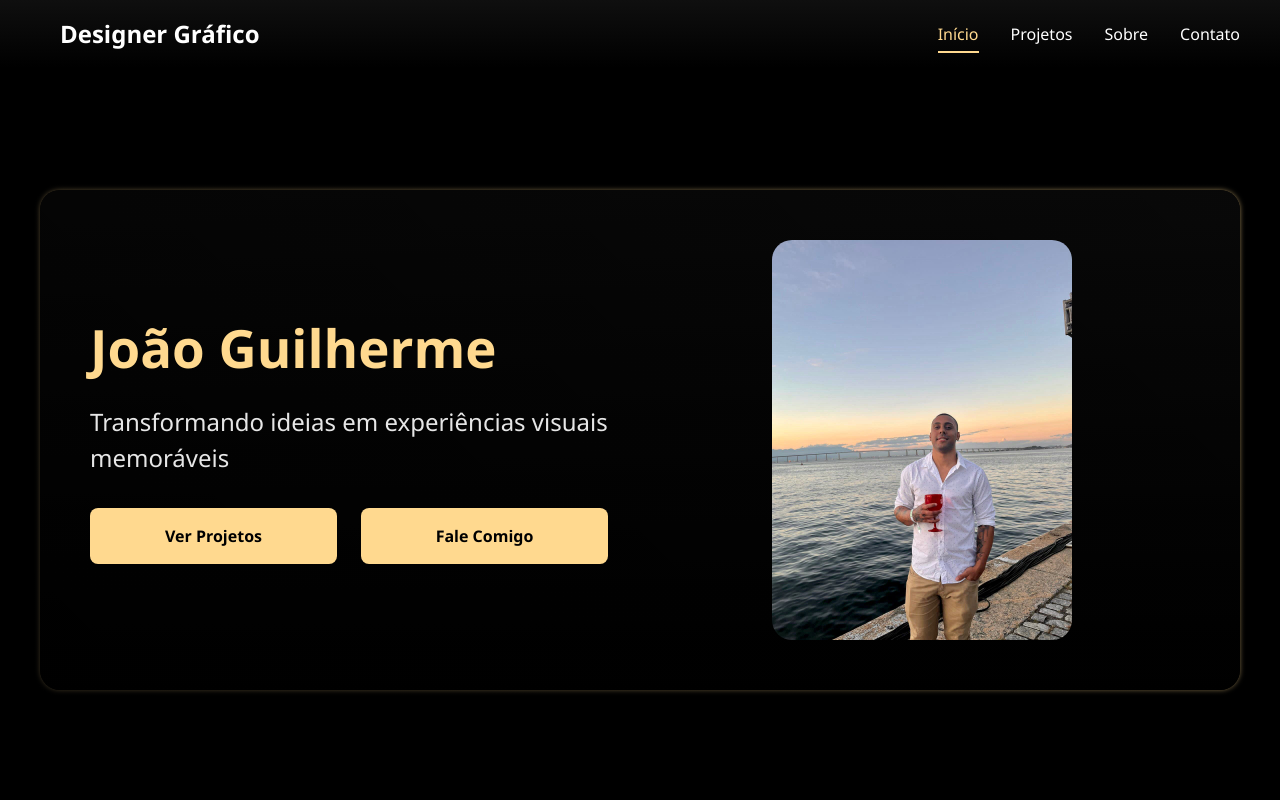
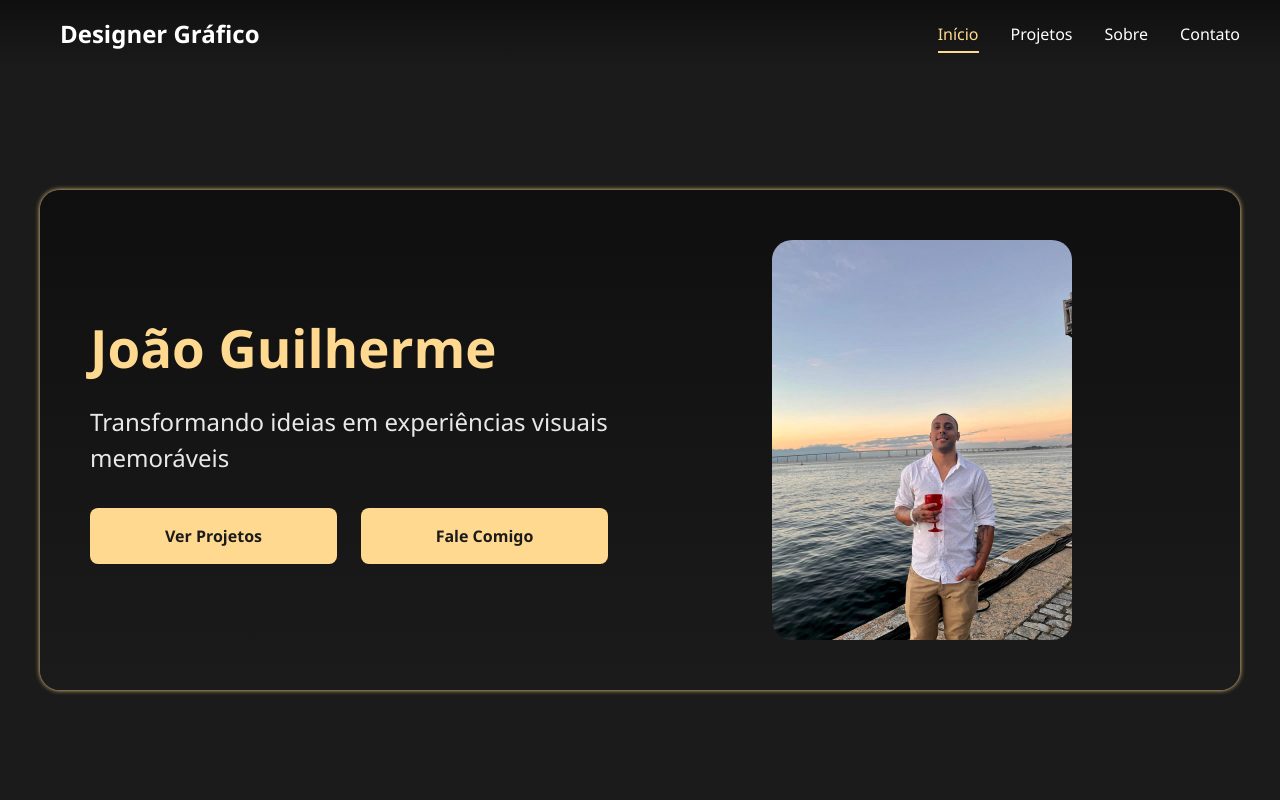
Before and after one commit to CaioNT/portfolio, a plain HTML site: page index.html in a window 1280 px wide. Shown: the top 800 px of the page. Drawn offline with nearby package versions, Linux system fonts and the light colour scheme.

Commit message:
color changes

```diff
--- a/index.html
+++ b/index.html
@@ -11,7 +11,7 @@
     <header>
         <div class="container-header">
             <nav>
-                <div class="logo">Designer Gráfico</div>
+                <div class="logo"><a href="#home" class="logo-href">Designer Gráfico</a></div>
                 <div class="menu-toggle">
                     <i class="fas fa-bars"></i>
                 </div>
@@ -144,7 +144,7 @@
 
     <footer>
         <div class="container">
-            <p>&copy; Desenvolvido por <a href="https://wa.me/5521983421343" target="_blank" rel="noopener">Caio Nunes.</a></p>
+            <p>&copy; Desenvolvido por <a href="https://wa.me/5521983421343" target="_blank" rel="noopener" class="cp-href">Caio Nunes.</a></p>
             <div class="social-links">
                 <a href="https://www.instagram.com/joaoguimachdo/" target="_blank" rel="noopener"><i class="fab fa-instagram"></i></a>
             </div>
--- a/style.css
+++ b/style.css
@@ -3,7 +3,7 @@
   --secondary-color: #ffd98f;
   --text-color: #ffffff;
   --light-bg: #0f0f0f;
-  --dark-bg: #000000;
+  --dark-bg: #1b1b1b;
 }
 
 * {
@@ -34,7 +34,6 @@ html {
   max-width: 100%;
   margin: 0 auto;
   padding: 10px 10px;
-  background: linear-gradient(to top, #070707, var(--dark-bg));
 }
 
 .container-home {
@@ -124,6 +123,11 @@ nav {
   margin-left: 20px;
 }
 
+.logo-href {
+  text-decoration: none;
+  color: inherit;
+}
+
 .nav-links {
   display: flex;
   list-style: none;
@@ -191,7 +195,7 @@ nav {
   left: 0;
   width: 100%;
   height: 100%;
-  background: linear-gradient(45deg, rgba(0, 0, 0, 0.8), rgba(0, 0, 0, 0.4));
+
   z-index: 1;
 }
 
@@ -555,6 +559,10 @@ footer {
   margin-right: 20px;
 }
 
+.cp-href {
+  color: inherit;
+}
+
 @media (max-width: 1024px) {
   .hero h1 {
     font-size: 3.5rem;
```
